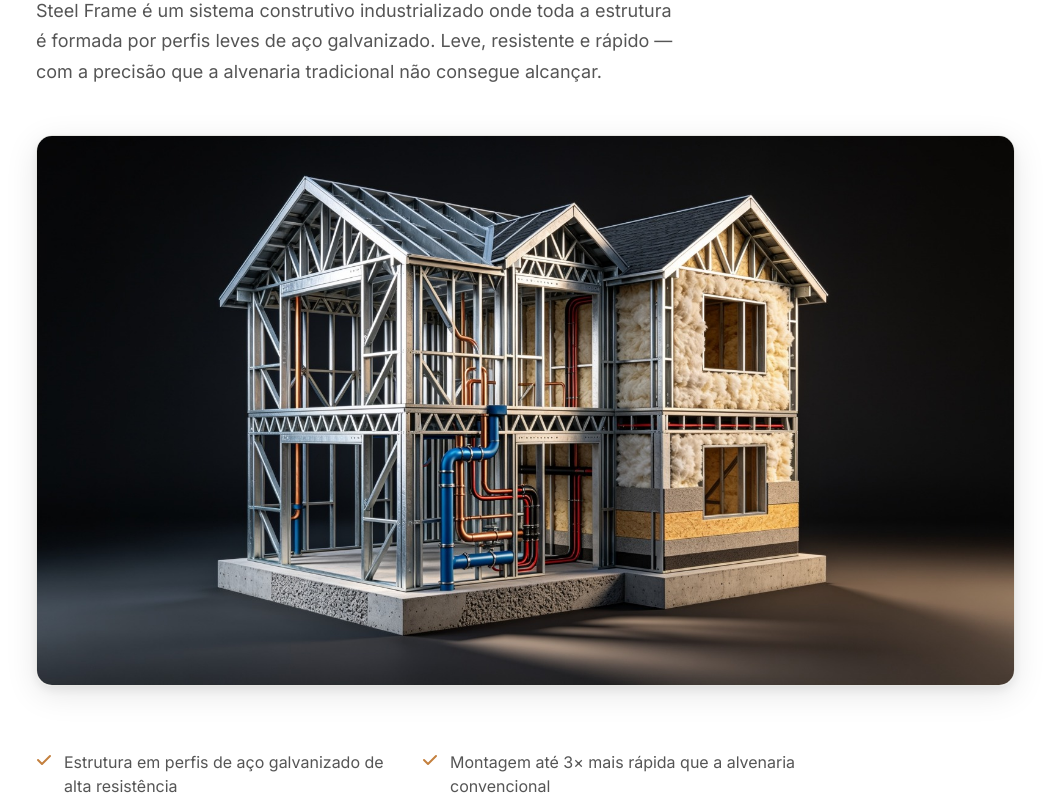
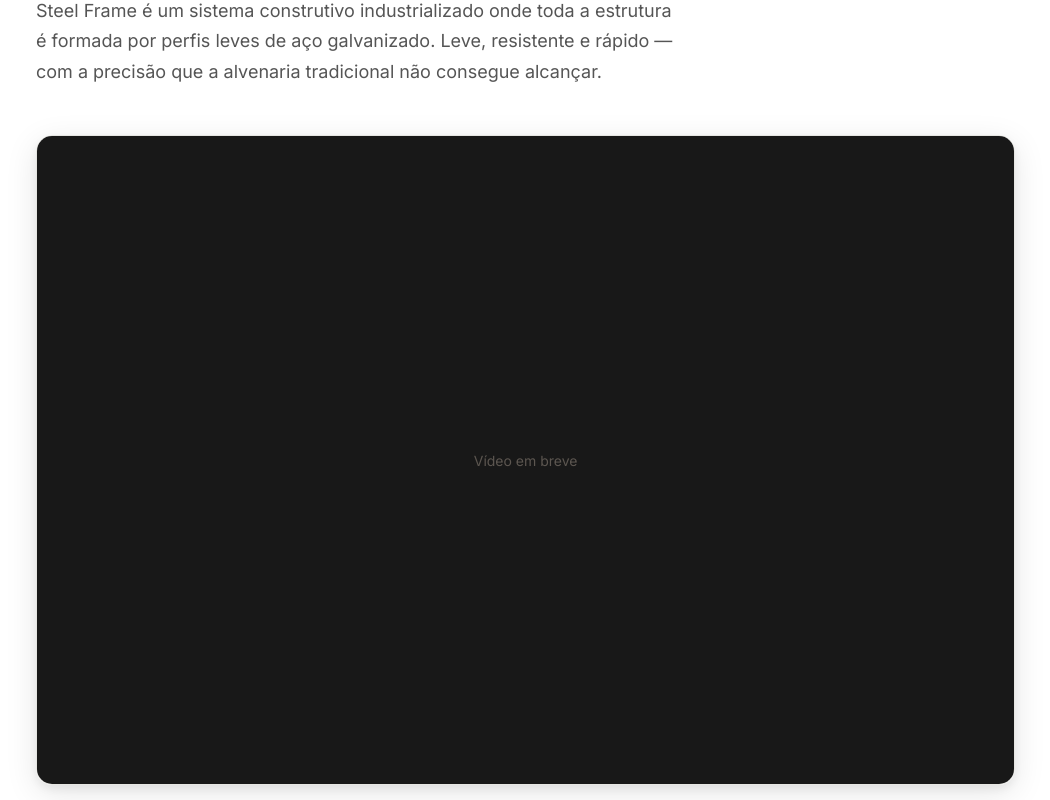
Before and after one commit to templodaslendas-gif/site-veritas, a Next.js app: page / in a window 1280 px wide. Shown: the part 1920-2720 px from the top of the page, without its empty margins (28-1078 px from the left). Built offline with nearby package versions, Linux system fonts and the light colour scheme.

Commit message:
fix: corrige videos steel frame e restaura secao principal

```diff
--- a/src/components/sections/SteelFrameSection/SteelFrameSection.tsx
+++ b/src/components/sections/SteelFrameSection/SteelFrameSection.tsx
@@ -1,6 +1,6 @@
 'use client'
 
-import Image from 'next/image'
+import { VideoPlayer } from '@/components/shared/VideoPlayer'
 import { SectionWrapper } from '@/components/shared/SectionWrapper'
 import { ScrollReveal } from '@/components/shared/ScrollReveal'
 import { WHATSAPP_NUMBER, WA_MESSAGES } from '@/lib/messages'
@@ -101,13 +101,13 @@ export function SteelFrameSection() {
           </p>
         </ScrollReveal>
 
-        {/* Imagem da estrutura em aço */}
+        {/* Vídeo protagonista — 85% da largura no desktop */}
         <ScrollReveal delay={0.12}>
           <div
             className="mx-auto w-full lg:w-[85%]"
             style={{
               position: 'relative',
-              aspectRatio: '16 / 9',
+              paddingBottom: '56.25%',
               borderRadius: 'var(--vm-radius-xl)',
               overflow: 'hidden',
               boxShadow: 'var(--vm-shadow-light-lg)',
@@ -115,14 +115,16 @@ export function SteelFrameSection() {
               marginBottom: 'var(--vm-space-16)',
             }}
           >
-            <Image
-              src="/steel-frame/estrutura.jpg"
-              alt="Estrutura em perfis de aço galvanizado — Veritas Metal"
-              fill
-              style={{ objectFit: 'cover' }}
-              sizes="(max-width: 1024px) 100vw, 85vw"
-              priority={false}
-            />
+            <div style={{ position: 'absolute', inset: 0 }}>
+              <VideoPlayer
+                src="/steel-frame/construcao-completa.mp4"
+                autoPlay={true}
+                loop={true}
+                muted={true}
+                preload="metadata"
+                className="h-full w-full object-cover"
+              />
+            </div>
           </div>
         </ScrollReveal>
 
--- a/src/components/sections/VideoReplaySection/VideoReplaySection.tsx
+++ b/src/components/sections/VideoReplaySection/VideoReplaySection.tsx
@@ -30,7 +30,7 @@ export function VideoReplaySection() {
           >
             <div style={{ position: 'absolute', inset: 0 }}>
               <VideoPlayer
-                src="/videos/steel-frame/construcao-completa.mp4"
+                src="/steel-frame/construcao-completa.mp4"
                 autoPlay={true}
                 loop={true}
                 muted={true}
```
Also changed, not shown: 2 other files (tests, documents, lock files or other folders).
